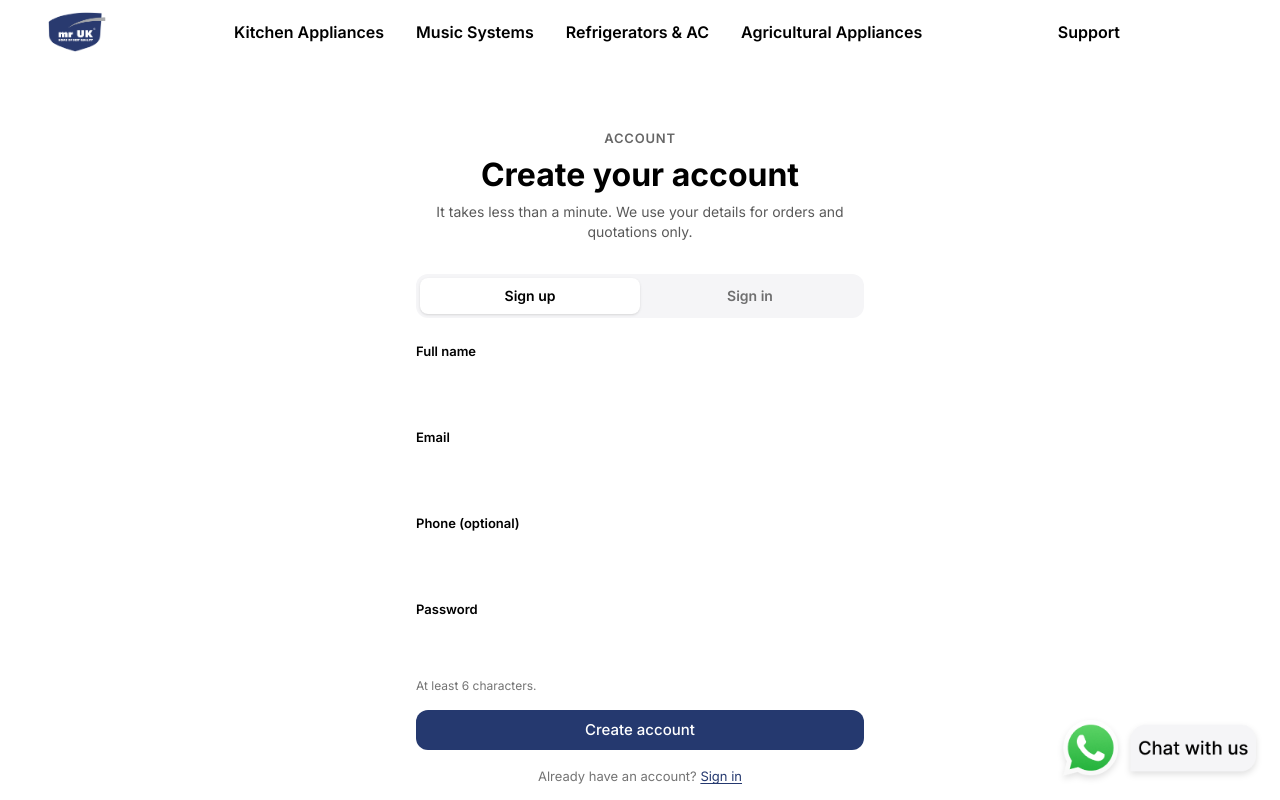
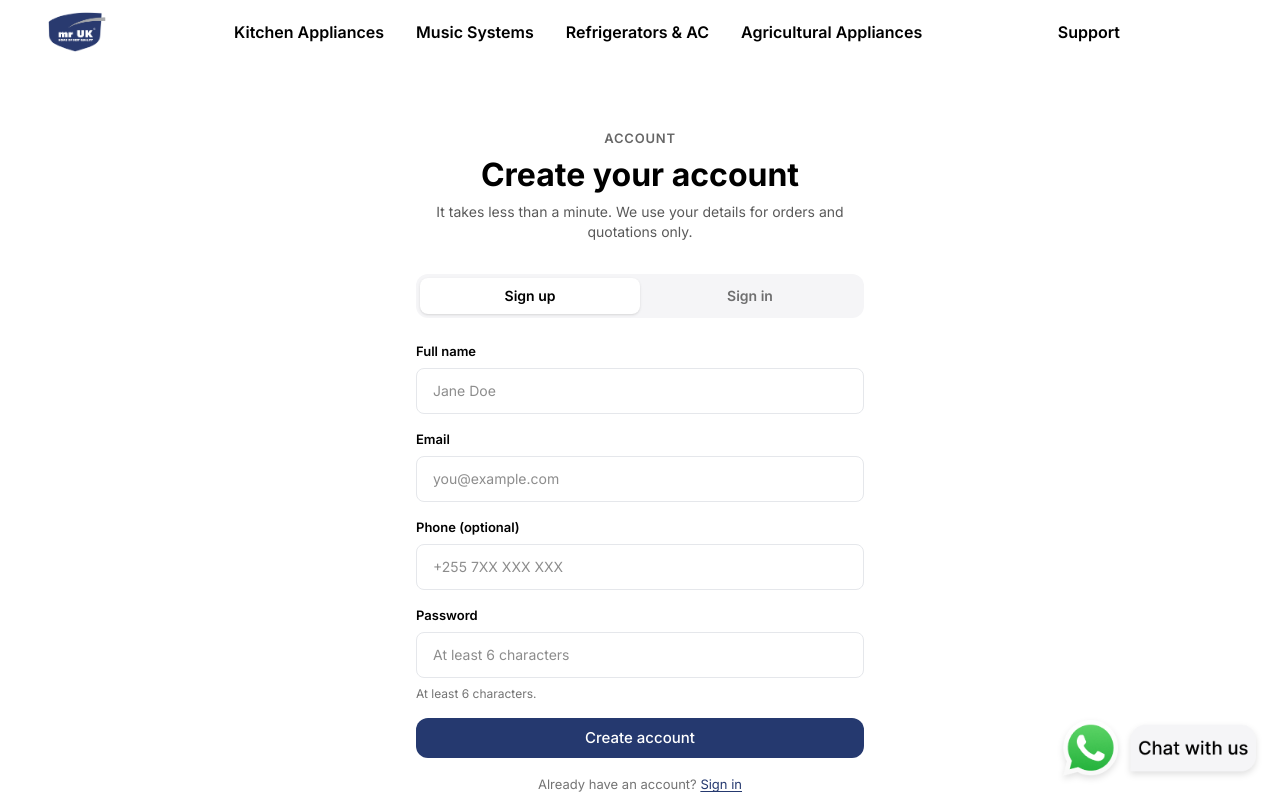
Before and after one commit to HappynessMallya/MRUKDEV, a Next.js app: page /account/profile in a window 1280 px wide. Shown: the top 800 px of the page. Built offline with nearby package versions, Linux system fonts and the light colour scheme; some icons are missing.

Commit message:
MRUK-REW

```diff
--- a/src/components/account/ProfileGate.tsx
+++ b/src/components/account/ProfileGate.tsx
@@ -111,13 +111,33 @@ function SignUpForm({ onSwitch }: { onSwitch: () => void }) {
         // re-renders into <Profile/> automatically — no nav needed.
       }}
     >
-      <Field id="signup-name" label="Full name" autoComplete="name" required />
-      <Field id="signup-email" type="email" label="Email" autoComplete="email" required />
-      <Field id="signup-phone" type="tel" label="Phone (optional)" autoComplete="tel" />
+      <Field
+        id="signup-name"
+        label="Full name"
+        placeholder="Jane Doe"
+        autoComplete="name"
+        required
+      />
+      <Field
+        id="signup-email"
+        type="email"
+        label="Email"
+        placeholder="you@example.com"
+        autoComplete="email"
+        required
+      />
+      <Field
+        id="signup-phone"
+        type="tel"
+        label="Phone (optional)"
+        placeholder="+255 7XX XXX XXX"
+        autoComplete="tel"
+      />
       <Field
         id="signup-password"
         type="password"
         label="Password"
+        placeholder="At least 6 characters"
         autoComplete="new-password"
         required
         minLength={6}
@@ -168,11 +188,19 @@ function SignInForm({ onSwitch }: { onSwitch: () => void }) {
         }
       }}
     >
-      <Field id="signin-email" type="email" label="Email" autoComplete="email" required />
+      <Field
+        id="signin-email"
+        type="email"
+        label="Email"
+        placeholder="you@example.com"
+        autoComplete="email"
+        required
+      />
       <Field
         id="signin-password"
         type="password"
         label="Password"
+        placeholder="Your password"
         autoComplete="current-password"
         required
       />
@@ -398,6 +426,7 @@ function Field({
   autoComplete,
   helper,
   defaultValue,
+  placeholder,
 }: {
   id: string
   label: string
@@ -407,6 +436,7 @@ function Field({
   autoComplete?: string
   helper?: string
   defaultValue?: string
+  placeholder?: string
 }) {
   const name = id.split('-').slice(1).join('-')
   return (
@@ -425,7 +455,8 @@ function Field({
         minLength={minLength}
         autoComplete={autoComplete}
         defaultValue={defaultValue}
-        className="rounded-lg bg-background px-4 py-3 text-foreground placeholder:text-foreground/35 outline-none ring-1 ring-transparent transition-colors focus:ring-primary"
+        placeholder={placeholder}
+        className="rounded-lg border border-gray-200 bg-background px-4 py-3 text-foreground placeholder:text-foreground/45 outline-none transition-colors focus:border-primary focus:ring-1 focus:ring-primary"
         style={{ fontSize: 14, lineHeight: '20px' }}
       />
       {helper && (
```
